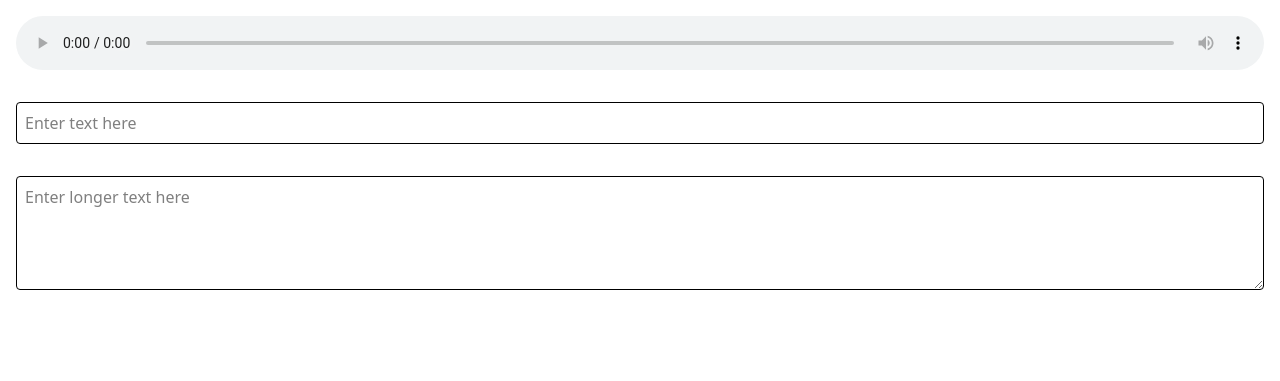
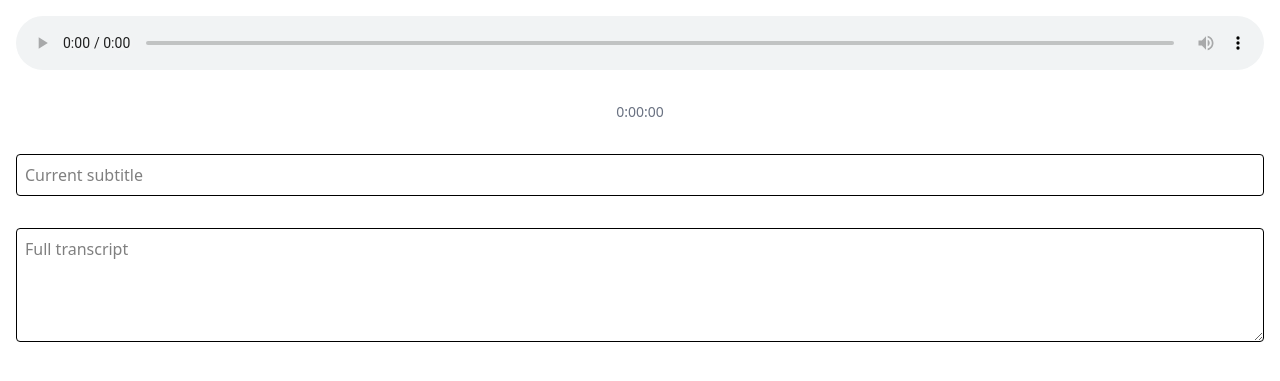
Before and after one commit to Buwelo/call-helper, a Flask app: page / in a window 1280 px wide. Shown: the top 381 px of the page. Run offline with Flask 3, Linux system fonts and the light colour scheme; data that the repository does not hold is empty.

Commit message:
feat: ai refactored, audio text in sync

```diff
--- a/app.py
+++ b/app.py
@@ -1,6 +1,7 @@
-from flask import Response
+from flask import Response, request
 from flask import Flask, render_template
 from utils import readSrtFile
+import logging
 
 app = Flask(__name__)
 
@@ -10,7 +11,9 @@ def home():
 
 @app.route('/stream')
 def stream():
-    return Response(readSrtFile('./files/call_with_mark.srt'), content_type='text/event-stream')
+    currenttime = request.args.get('currenttime', 0, type=float)  # Get currenttime from query params
+    logging.info(f"currenttime: {currenttime}")
+    return Response(readSrtFile('./files/call_with_mark.srt', currenttime), content_type='text/event-stream')
 
 if __name__ == '__main__':
     app.run(debug=True)
--- a/templates/index.html
+++ b/templates/index.html
@@ -17,57 +17,116 @@
             <source src="{{ url_for('static', filename='call_with_mark.m4a') }}" type="audio/mpeg">
             Your browser does not support the audio element.
         </audio>
-        <input type="text" id="transcript" class="w-full p-2 border rounded" placeholder="Enter text here" >
-        <textarea id="editable-transcript" class="w-full p-2 border rounded" rows="4" placeholder="Enter longer text here"></textarea>
+        <div class="w-full text-center text-sm text-gray-500" id="time-display">0:00:00</div>
+        <input type="text" id="transcript" class="w-full p-2 border rounded" placeholder="Current subtitle" readonly>
+        <textarea id="editable-transcript" class="w-full p-2 border rounded" rows="4" placeholder="Full transcript"></textarea>
+    </div>
 
-    </div>
     <script>
     document.addEventListener('DOMContentLoaded', () => {
-        // play audio and disable controls
         const audioPlayer = document.getElementById('audioPlayer');
-        const currentTime = audioPlayer.currentTime;
-
         const transcript = document.getElementById('transcript');
-
-        const eventSource = new EventSource('/stream');
-        eventSource.onmessage= function(event){
-            console.log(event.data)
-            transcript.value = event.data
-        }
-
+        const timeDisplay = document.getElementById('time-display');
+        const editableTranscript = document.getElementById('editable-transcript');
+        let eventSource = null;
+        let lastTime = -1;
 
         const formatTime = (time) => {
             const hours = Math.floor(time / 3600);
             const minutes = Math.floor((time % 3600) / 60);
             const seconds = Math.floor(time % 60);
-            return `${hours < 10 ? '0' + hours : hours}:${minutes < 10 ? '0' + minutes : minutes}:${seconds < 10 ? '0' + seconds : seconds}`;
+            return `${hours.toString().padStart(2, '0')}:${minutes.toString().padStart(2, '0')}:${seconds.toString().padStart(2, '0')}`;
         };
 
+        function connectEventSource(currentTime) {
+            if (eventSource) {
+                eventSource.close();
+            }
+
+            eventSource = new EventSource(`/stream?currenttime=${currentTime}`);
+
+            eventSource.onmessage = function(event) {
+                try {
+                    const data = JSON.parse(event.data);
+                    transcript.value = data.text;
+
+                    // Only append to editable transcript if it's new text
+                    if (data.text && data.text !== transcript.value) {
+                        if (editableTranscript.value) {
+                            editableTranscript.value += '\n';
+                        }
+                        editableTranscript.value += `[${formatTime(data.start)}] ${data.text}`;
+                        editableTranscript.scrollTop = editableTranscript.scrollHeight;
+                    }
+                } catch (e) {
+                    console.error('Error parsing subtitle data:', e);
+                }
+            };
+
+            eventSource.onerror = function(error) {
+                console.error('EventSource failed:', error);
+                if (eventSource) {
+                    eventSource.close();
+                    eventSource = null;
+                }
+            };
+        }
+
+        // Update time display and check for subtitle updates
         audioPlayer.addEventListener('timeupdate', () => {
-            const formattedTime = formatTime(audioPlayer.currentTime);
-            console.log(formattedTime);
+            const currentTime = audioPlayer.currentTime;
+            timeDisplay.textContent = formatTime(currentTime);
+
+            // Only update if time has changed significantly (100ms)
+            if (Math.abs(currentTime - lastTime) >= 0.1) {
+                lastTime = currentTime;
+                if (!eventSource || eventSource.readyState !== EventSource.OPEN) {
+                    connectEventSource(currentTime);
+                } else {
+                    // Reconnect with new time
+                    connectEventSource(currentTime);
+                }
+            }
         });
 
-        if (audioPlayer) {
+        // Handle playback controls
         audioPlayer.addEventListener('play', () => {
-                audioPlayer.controls = false;
+            connectEventSource(audioPlayer.currentTime);
         });
 
-            // audioPlayer.addEventListener('pause', () => {
-            //     audioPlayer.controls = true;
-            // });
+        audioPlayer.addEventListener('pause', () => {
+            if (eventSource) {
+                eventSource.close();
+                eventSource = null;
+            }
+        });
+
+        audioPlayer.addEventListener('seeking', () => {
+            if (eventSource) {
+                eventSource.close();
+                eventSource = null;
+            }
+            transcript.value = '';  // Clear current subtitle while seeking
+        });
+
+        audioPlayer.addEventListener('seeked', () => {
+            connectEventSource(audioPlayer.currentTime);
+        });
 
         audioPlayer.addEventListener('ended', () => {
-                audioPlayer.controls = true;
+            if (eventSource) {
+                eventSource.close();
+                eventSource = null;
+            }
         });
-        } else {
-            console.error('Audio player element not found');
+
+        // Clean up on page unload
+        window.addEventListener('beforeunload', () => {
+            if (eventSource) {
+                eventSource.close();
+                eventSource = null;
             }
-
-        console.log('DOM fully loaded and parsed');
-
-        // read file contents
-        const fileInput = document.getElementById('fileInput');
+        });
     });
     </script>
 </body>
--- a/utils.py
+++ b/utils.py
@@ -1,47 +1,99 @@
-from datetime import datetime, timedelta
+# utils.py
+from datetime import datetime
 import time
+import logging
+import json
 
-def readSrtFile(filename):
-    srt_file = open(filename, 'r')
-    lines = srt_file.readlines()
-    srt_file.close()
+logger = logging.getLogger(__name__)
 
-    # parse file into subtitle dictionary
-    subtitles = []
+def parse_time(time_str):
+    """Convert SRT timestamp to seconds"""
+    hours, minutes, seconds = time_str.replace(',', '.').split(':')
+    return float(hours) * 3600 + float(minutes) * 60 + float(seconds)
 
-    for i in range(0, len(lines), 4):
-        # extract subtitle number
-        subtitle_number = lines[i].split()
+def find_subtitle_for_time(subtitles, current_time):
+    """Find the subtitle that matches the current time"""
+    for subtitle in subtitles:
+        if subtitle['start'] <= current_time <= subtitle['end']:
+            return subtitle
+    return None
 
-        # extract time_range
-        time_range = lines[i + 1].strip()
+def readSrtFile(filename, current_audio_time):
+    logger.info(f"Current audio time received: {current_audio_time}")
 
-        # extract subtitle text
-        subtitle_text = lines[i + 2].strip()
+    try:
+        # Parse and cache subtitles
+        subtitles = []
+        with open(filename, 'r', encoding='utf-8') as srt_file:
+            lines = srt_file.readlines()
 
-        subtitle = {
-            'time_range': time_range,
-            'text': subtitle_text
-        }
+        i = 0
+        while i < len(lines):
+            line = lines[i].strip()
 
-        subtitles.append(subtitle)
+            if not line:
+                i += 1
+                continue
 
-    # Start time
-    start_time = datetime.now()
+            try:
+                # Parse subtitle number
+                subtitle_number = int(line)
+                time_line = lines[i + 1].strip()
+                text_lines = []
 
-    for subtitle in subtitles:
-        # Parse time range
-        start_time_str, end_time_str = subtitle['time_range'].split(' --> ')
-        start_time_obj = datetime.strptime(start_time_str, '%H:%M:%S,%f')
-        end_time_obj = datetime.strptime(end_time_str, '%H:%M:%S,%f')
+                # Get all text lines
+                i += 2
+                while i < len(lines) and lines[i].strip():
+                    text_lines.append(lines[i].strip())
+                    i += 1
 
-        # Calculate elapsed time
-        elapsed_time = end_time_obj - start_time_obj
+                # Parse time range
+                start_time_str, end_time_str = time_line.split(' --> ')
+                start_time = parse_time(start_time_str)
+                end_time = parse_time(end_time_str)
 
-        # Display subtitle text after elapsed time
-        # print(f"Subtitle Text: {subtitle['text']}")
-        # print(f"Elapsed Time: {elapsed_time}")
-        yield f"data: {subtitle['text']}\n\n"
-        time.sleep(elapsed_time.total_seconds())
+                subtitles.append({
+                    'number': subtitle_number,
+                    'start': start_time,
+                    'end': end_time,
+                    'text': ' '.join(text_lines)
+                })
 
-# readSrtFile('./files/call_with_mark.srt')
+            except (ValueError, IndexError) as e:
+                logger.error(f"Error parsing subtitle at line {i}: {e}")
+                i += 1
+                continue
+
+            i += 1
+
+        # Track last sent subtitle to avoid duplicates
+        last_sent_text = None
+
+        while True:
+            try:
+                # Find matching subtitle for current time
+                current_subtitle = find_subtitle_for_time(subtitles, float(current_audio_time))
+
+                if current_subtitle and current_subtitle['text'] != last_sent_text:
+                    last_sent_text = current_subtitle['text']
+                    response_data = {
+                        'text': current_subtitle['text'],
+                        'start': current_subtitle['start'],
+                        'end': current_subtitle['end']
+                    }
+                    yield f"data: {json.dumps(response_data)}\n\n"
+                elif not current_subtitle and last_sent_text is not None:
+                    # Clear subtitle when no match is found
+                    last_sent_text = None
+                    yield f"data: {json.dumps({'text': '', 'start': 0, 'end': 0})}\n\n"
+
+                time.sleep(0.1)  # Small delay to prevent excessive CPU usage
+
+            except Exception as e:
+                logger.error(f"Error processing subtitle: {e}")
+                yield f"data: {json.dumps({'text': 'Error processing subtitle', 'start': 0, 'end': 0})}\n\n"
+                time.sleep(0.1)
+
+    except Exception as e:
+        logger.error(f"Error reading SRT file: {e}")
+        yield f"data: {json.dumps({'text': 'Error reading subtitles', 'start': 0, 'end': 0})}\n\n"
```
Lines whose indentation alone changed are shown as unchanged.
